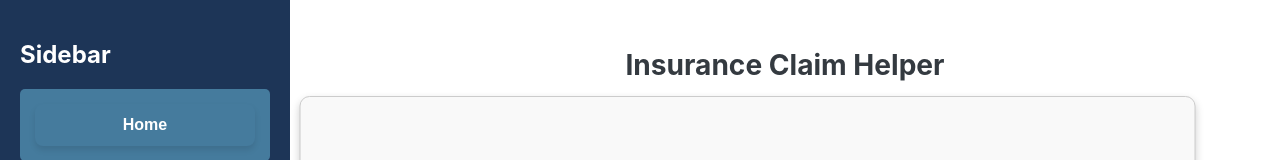
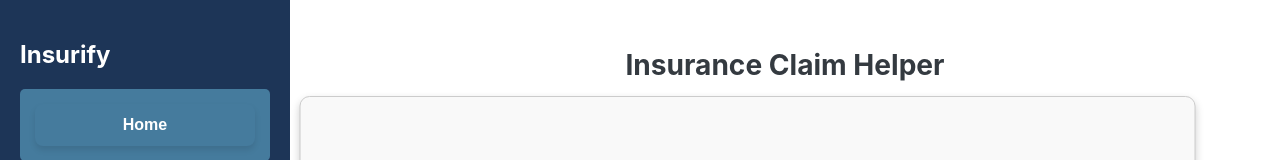
Before and after one commit to liyuxiao2/Insurify, a React (Create React App) app in the folder disaster-relief-app/client/: page /dashboard in a window 1280 px wide. Shown: the top 160 px of the page. Built offline with nearby package versions, Linux system fonts and the light colour scheme.

Commit message:
finalized

```diff
--- a/disaster-relief-app/client/src/components/dashBoard.js
+++ b/disaster-relief-app/client/src/components/dashBoard.js
@@ -11,7 +11,7 @@ const Sidebar = () => {
 
     return (
         <div className="sidebar">
-            <h2>Sidebar</h2>
+            <h2>Insurify</h2>
             <ul>
                 <li>
                     <button
```
